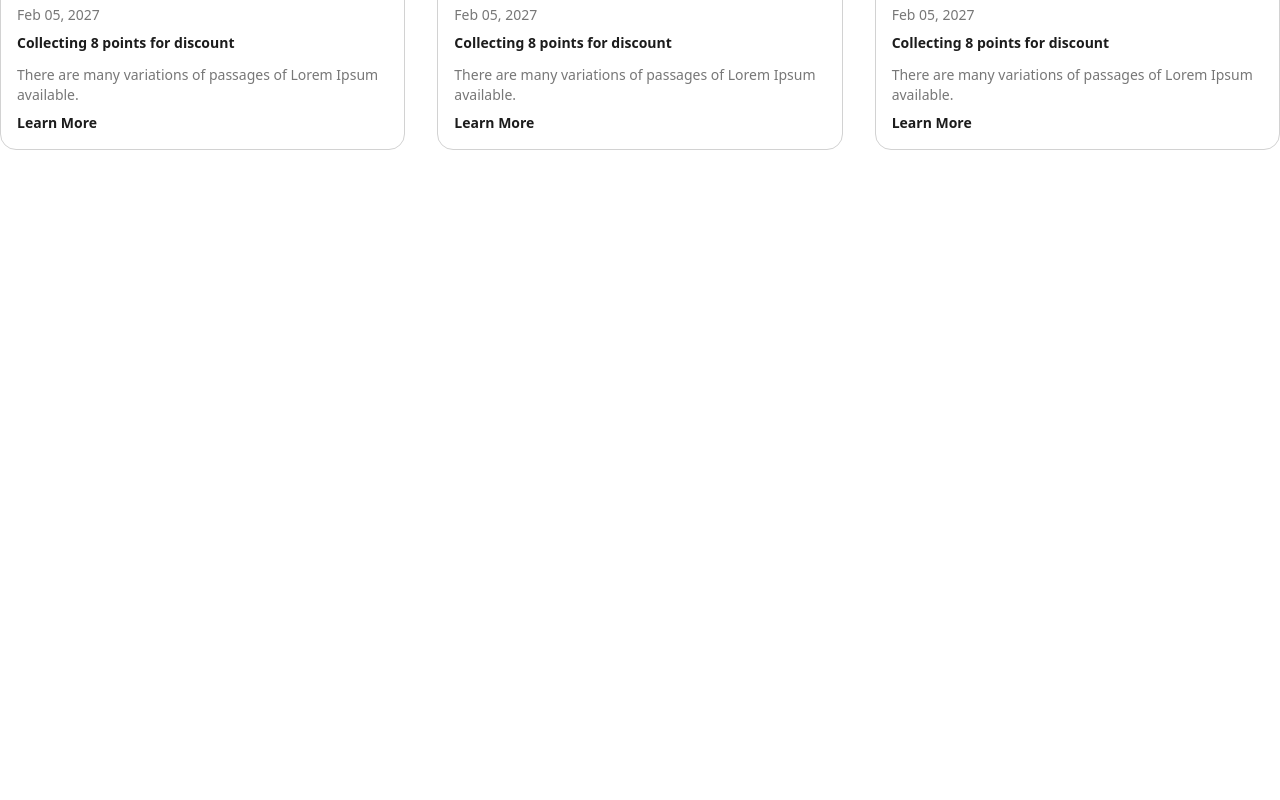
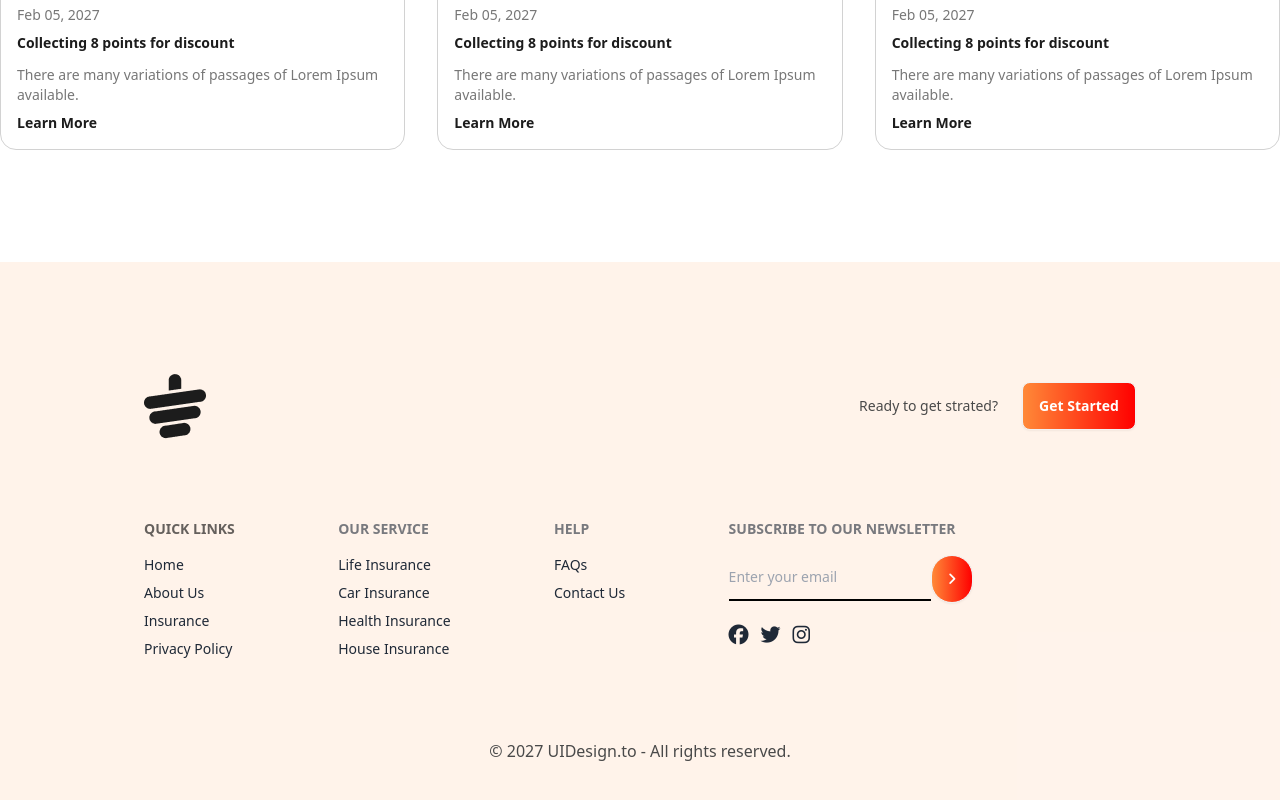
Before and after one commit to rahmanislam05/tea-house, a plain HTML site: page index.html in a window 1280 px wide. Shown: the part 2925-3725 px from the top of the page. Before the commit the page ends 3187 px from the top, so only its background shows below. Drawn offline with nearby package versions, Linux system fonts and the light colour scheme.

Commit message:
footer added

```diff
--- a/index.html
+++ b/index.html
@@ -33,6 +33,8 @@
             font-family: 'Manrope', sans-serif;
         }
     </style>
+    <!-- font awesome cdn link -->
+    <script src="https://kit.fontawesome.com/7e79c61d8c.js" crossorigin="anonymous"></script>
 </head>
 
 <body class="font-manrope ">
@@ -116,9 +118,9 @@
             <div class="grid grid-cols-1 md:grid-cols-2  gap-3 flex-1">
                 <div class="rounded-xl h-36 bg-red-200"></div>
                 <div class="bg-[#5776391A] row-span-2">
-                   <div class="flex justify-center text-center">
+                    <div class="flex justify-center text-center">
                         <img class="p-7 rounded-xl" src="./images/fresh-1.png" alt="">
-                   </div>
+                    </div>
                 </div>
                 <div class="bg-[#E6A6231A] rounded-xl row-span-2">
                     <div class="flex justify-center text-center">
@@ -129,26 +131,33 @@
             </div>
             <div class="space-y-3 flex-1">
                 <h2 class="text-5xl font-extrabold">Great Tea, Freshly <br> Presented</h2>
-                <p class="font-medium text-[#777777]">The meaning of gong cha is chanese is to provide the best tea to emperor from all possessions . It represents the highest quality and self expectation. Establishing in 2006, Gong cha had been deeply appreciated by its custoers because of good words of mouth and unique customized service orginated from Taiwan.</p>
+                <p class="font-medium text-[#777777]">The meaning of gong cha is chanese is to provide the best tea to
+                    emperor from all possessions . It represents the highest quality and self expectation. Establishing
+                    in 2006, Gong cha had been deeply appreciated by its custoers because of good words of mouth and
+                    unique customized service orginated from Taiwan.</p>
                 <h4 class="text-xl font-extrabold">Unique Taste</h4>
                 <p class="font-medium text-[#777777]">A Unique and different style from other teapots gives a luxurious
                     and minimalist impression</p>
                 <h4 class="text-xl font-extrabold">Premium Quality</h4>
-                <p class="font-medium text-[#777777]">Premium Quality that makes tea more elegant and more durable when you use it</p>
+                <p class="font-medium text-[#777777]">Premium Quality that makes tea more elegant and more durable when
+                    you use it</p>
             </div>
         </section>
         <!-- Meet Our Super Clients -->
-        <section class="flex flex-col lg:flex-row gap-20 lg:gap-40 rounded-xl px-6 lg:px-16  py-10 lg:py-24 bg-gradient-to-r from-[#FF8938] to-[#F00]">
-           <div class="flex items-center flex-1">
+        <section
+            class="flex flex-col lg:flex-row gap-20 lg:gap-40 rounded-xl px-6 lg:px-16  py-10 lg:py-24 bg-gradient-to-r from-[#FF8938] to-[#F00]">
+            <div class="flex items-center flex-1">
                 <div class="space-y-5">
                     <h2 class="text-5xl font-extrabold text-[#F4F4F4]">Meet Our Super <br> Clients</h2>
-                    <p class="font-medium text-[#F4F4F4]">There are many variations of passages of Lorem Ipsum available,but the majority have suffered alteration in some form, by injected humour, or randomised words which don't look even slightly believable.</p>
+                    <p class="font-medium text-[#F4F4F4]">There are many variations of passages of Lorem Ipsum
+                        available,but the majority have suffered alteration in some form, by injected humour, or
+                        randomised words which don't look even slightly believable.</p>
                     <button class="btn text-orange-500 bg-[#F4F4F4] font-bold text-lg">Show All</button>
                 </div>
-           </div>
+            </div>
             <div class="flex-1 relative">
                 <!-- clients 1 -->
-                <div class="bg-white p-10 opacity-40 z-10 relative mb-16">
+                <div class="bg-white rounded-lg p-10 opacity-40 z-10 relative mb-16">
                     <img class="absolute -left-6 -top-6 " src="./images/client.png" alt="">
                     <p class="text-[#5D5A6F]">We are providing the best and suitable home insurance services for the
                         people who are interested to treatment</p>
@@ -156,7 +165,7 @@
                     <p class="text-[#5D5A6F] font-medium">Businessman</p>
                 </div>
                 <!-- clients 2 -->
-                <div class="bg-white p-10 absolute z-30 top-32 lg:-left-36 lg:w-[500px] ">
+                <div class="bg-white rounded-lg p-10 absolute z-30 top-32 lg:-left-36 lg:w-[500px] ">
                     <img class="absolute -left-6 -top-6 " src="./images/client.png" alt="">
                     <p class="text-[#5D5A6F]">We are providing the best and suitable home insurance services for the
                         people who are interested to treatment</p>
@@ -164,7 +173,7 @@
                     <p class="text-[#5D5A6F] font-medium">Businessman</p>
                 </div>
                 <!-- clients 3 -->
-                <div class="bg-white p-10 opacity-40 z-10 relative">
+                <div class="bg-white rounded-lg p-10 opacity-40 z-10 relative">
                     <img class="absolute -left-6 -top-6 " src="./images/client.png" alt="">
                     <p class="text-[#5D5A6F]">We are providing the best and suitable home insurance services for the
                         people who are interested to treatment</p>
@@ -176,49 +185,111 @@
         <!-- News & Events -->
         <section class="my-28">
             <h2 class="text-5xl font-extrabold text-center">News & Events</h2>
-            <p class="font-medium text-center text-[#777777] my-5 w-2/3 mx-auto mb-14">There are many variations of passages of Lorem Ipsum available, but the majority have suffered alteration in some form, by injected humour, or randomised words which don't look even slightly believable. </p>
+            <p class="font-medium text-center text-[#777777] my-5 w-2/3 mx-auto mb-14">There are many variations of
+                passages of Lorem Ipsum available, but the majority have suffered alteration in some form, by injected
+                humour, or randomised words which don't look even slightly believable. </p>
             <!-- card container -->
             <div class="grid gap-8 grid-cols-1 md:grid-cols-2 lg:grid-cols-3">
                 <!-- card 1 -->
-                <div class="card card-compact  bg-white border border-[#D2D2D2]">
+                <div class="card card-compact bg-white border border-[#D2D2D2]">
                     <figure>
                         <img class="w-full p-4" src="./images/news-1.png" alt="tea" />
                     </figure>
                     <div class="card-body">
                         <p class="font-medium text-[#777777]">Feb 05, 2027</p>
-                        <h2 class="card-title font-extrabold text-[#1C1C1C] text-sm">Collecting 8 points for discount</h2>
-                        <p class="font-medium text-[#777777]">There are many variations of passages of Lorem Ipsum available.</p>
+                        <h2 class="card-title font-extrabold text-[#1C1C1C] text-sm">Collecting 8 points for discount
+                        </h2>
+                        <p class="font-medium text-[#777777]">There are many variations of passages of Lorem Ipsum
+                            available.</p>
                         <h4 class="font-bold text-[#1C1C1C]">Learn More</h4>
                     </div>
                 </div>
                 <!-- card 2 -->
-                <div class="card card-compact  bg-white border border-[#D2D2D2]">
+                <div class="card card-compact bg-white border border-[#D2D2D2]">
                     <figure>
                         <img class="w-full p-4" src="./images/news-2.png" alt="tea" />
                     </figure>
                     <div class="card-body">
                         <p class="font-medium text-[#777777]">Feb 05, 2027</p>
-                        <h2 class="card-title font-extrabold text-[#1C1C1C] text-sm">Collecting 8 points for discount</h2>
-                        <p class="font-medium text-[#777777]">There are many variations of passages of Lorem Ipsum available.</p>
+                        <h2 class="card-title font-extrabold text-[#1C1C1C] text-sm">Collecting 8 points for discount
+                        </h2>
+                        <p class="font-medium text-[#777777]">There are many variations of passages of Lorem Ipsum
+                            available.</p>
                         <h4 class="font-bold text-[#1C1C1C]">Learn More</h4>
                     </div>
                 </div>
                 <!-- card 3 -->
-                <div class="card card-compact  bg-white border border-[#D2D2D2]">
+                <div class="card card-compact bg-white border border-[#D2D2D2]">
                     <figure>
                         <img class="w-full p-4" src="./images/news-3.png" alt="tea" />
                     </figure>
                     <div class="card-body">
                         <p class="font-medium text-[#777777]">Feb 05, 2027</p>
-                        <h2 class="card-title font-extrabold text-[#1C1C1C] text-sm">Collecting 8 points for discount</h2>
-                        <p class="font-medium text-[#777777]">There are many variations of passages of Lorem Ipsum available.</p>
+                        <h2 class="card-title font-extrabold text-[#1C1C1C] text-sm">Collecting 8 points for discount
+                        </h2>
+                        <p class="font-medium text-[#777777]">There are many variations of passages of Lorem Ipsum
+                            available.</p>
                         <h4 class="font-bold text-[#1C1C1C]">Learn More</h4>
                     </div>
                 </div>
             </div>
         </section>
     </main>
-    <footer></footer>
+    <footer class="px-14 lg:px-36 py-28 bg-[#ff89381a]">
+        <div class="flex lg:justify-between mb-20">
+            <img src="./images/cup.png" alt="cup">
+            <div class="flex items-center gap-6">
+                <p class="font-medium text-sm text-[#494949]">Ready to get strated?</p>
+                <button class="btn bg-gradient-to-r from-[#FF8938] to-[#F00] text-white">Get Started</button>
+            </div>
+        </div>
+        <div class="footer   text-base-content">
+            <nav>
+                <header class="footer-title text-black">Quick Links</header>
+                <a class="link link-hover">Home</a>
+                <a class="link link-hover">About Us</a>
+                <a class="link link-hover">Insurance</a>
+                <a class="link link-hover">Privacy Policy</a>
+            </nav>
+            <nav>
+                <header class="footer-title">Our Service</header>
+                <a class="link link-hover">Life Insurance</a>
+                <a class="link link-hover">Car Insurance</a>
+                <a class="link link-hover">Health Insurance</a>
+                <a class="link link-hover">House Insurance</a>
+            </nav>
+            <nav>
+                <header class="footer-title">Help</header>
+                <a class="link link-hover">FAQs</a>
+                <a class="link link-hover">Contact Us</a>
+            </nav>
+            <form>
+                <header class="footer-title">Subscribe to our newsletter</header>
+                <fieldset class="form-control w-80">
+                    <div class="relative">
+                        <input type="text" placeholder="Enter your email" class="py-3 bg-transparent border-b-2 border-black outline-none" />
+                        <button class="btn bg-gradient-to-r from-[#FF8938] to-[#F00] text-white rounded-full absolute ">
+                            <i class="fa-solid fa-angle-right"></i>
+                        </button>
+                    </div>
+                    <div class="flex gap-3 mt-5">
+                        <div>
+                            <i class="fa-brands text-xl fa-facebook"></i>
+                        </div>
+                        <div>
+                            <i class="fa-brands text-xl fa-twitter"></i>
+                        </div>
+                        <div>
+                            <i class="fa-brands text-xl fa-instagram"></i>
+                        </div>
+                    </div>
+                </fieldset>
+            </form>
+        </div>
+        <div class="text-center mt-20 text-[#494949]" >
+            <p>© 2027 UIDesign.to - All rights reserved.</p>
+        </div>
+    </footer>
 </body>
 
 </html>
```
